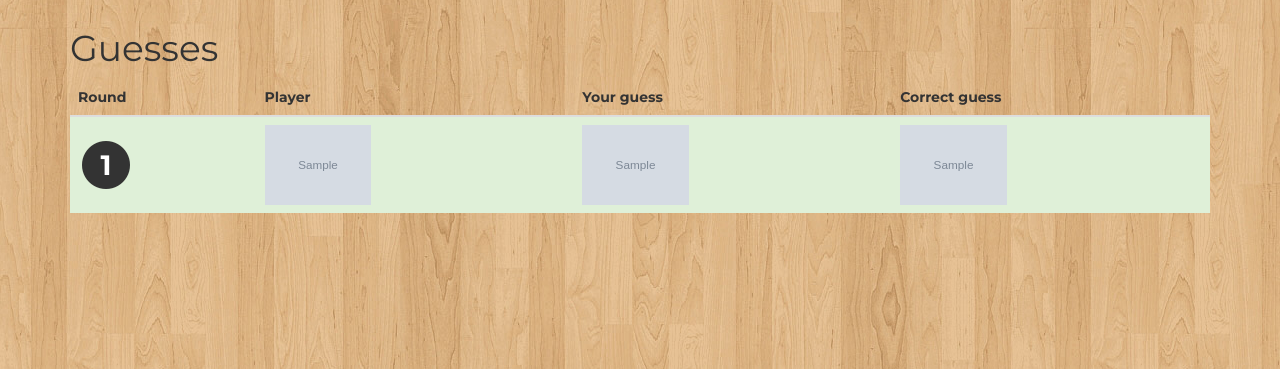
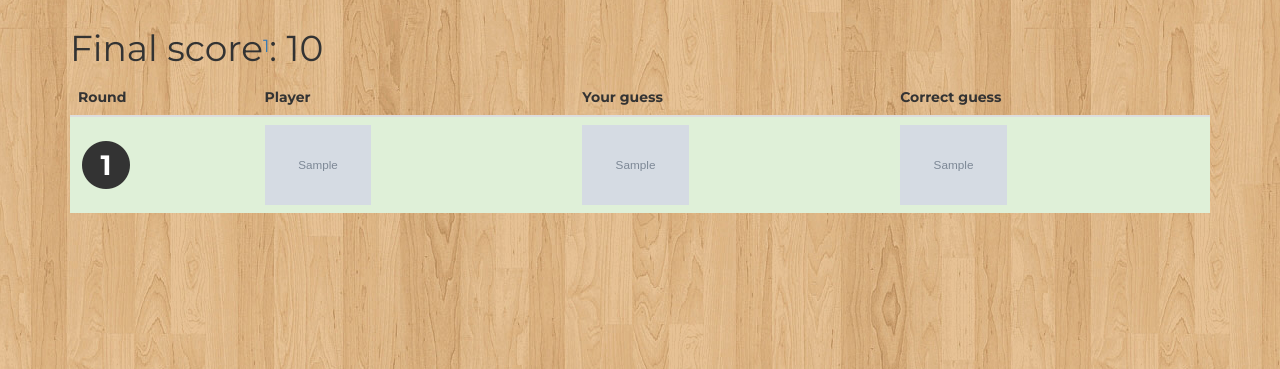
Before and after one commit to fepe55/whoheplayfor, a Django app: template whpf/templates/results.html in a window 1280 px wide. Shown: the part 51-420 px from the top of the page. Run offline with Django 3.2, Linux system fonts and the light colour scheme; the template is opened without the code that fills it: most values are stand-ins (such as "Sample title", 1, 10 or a date in 2020); grey boxes marked "Sample" are stand-in pictures; some libraries are stand-ins or nearby versions.

Commit message:
Score in the result page

```diff
--- a/whpf/templates/results.html
+++ b/whpf/templates/results.html
@@ -2,7 +2,7 @@
 {% block content %}
   <div class="row result-guesses">
     <div class="col-md-12">
-      <h1>Guesses</h1>
+      <h1>Final score<small><a href="{% url 'whpf:faq' %}#scores"><sup>1</sup></a></small>: <span class="final_score">{{ score }}</span></h1>
       <table class="table table-striped">
         <thead>
           <tr>
--- a/whpf/views.py
+++ b/whpf/views.py
@@ -152,6 +152,8 @@ def results(request, code):
     # code: show_player_name(1) + shuffle_teams(1) + time_limit(3) +
     # rounds(3) + n times (player_id(8), guess_id(2))
 
+    score = get_score(code)
+
     show_player_name = int(code[:1])
     code = code[1:]
 
@@ -226,7 +228,7 @@ def results(request, code):
             final_guesses.append(proper_guesses[i+1])
 
     return render(request, 'results.html', {
-        'guesses': final_guesses, 'game_info': game_info
+        'guesses': final_guesses, 'game_info': game_info, 'score': score,
     })
 
 
```
